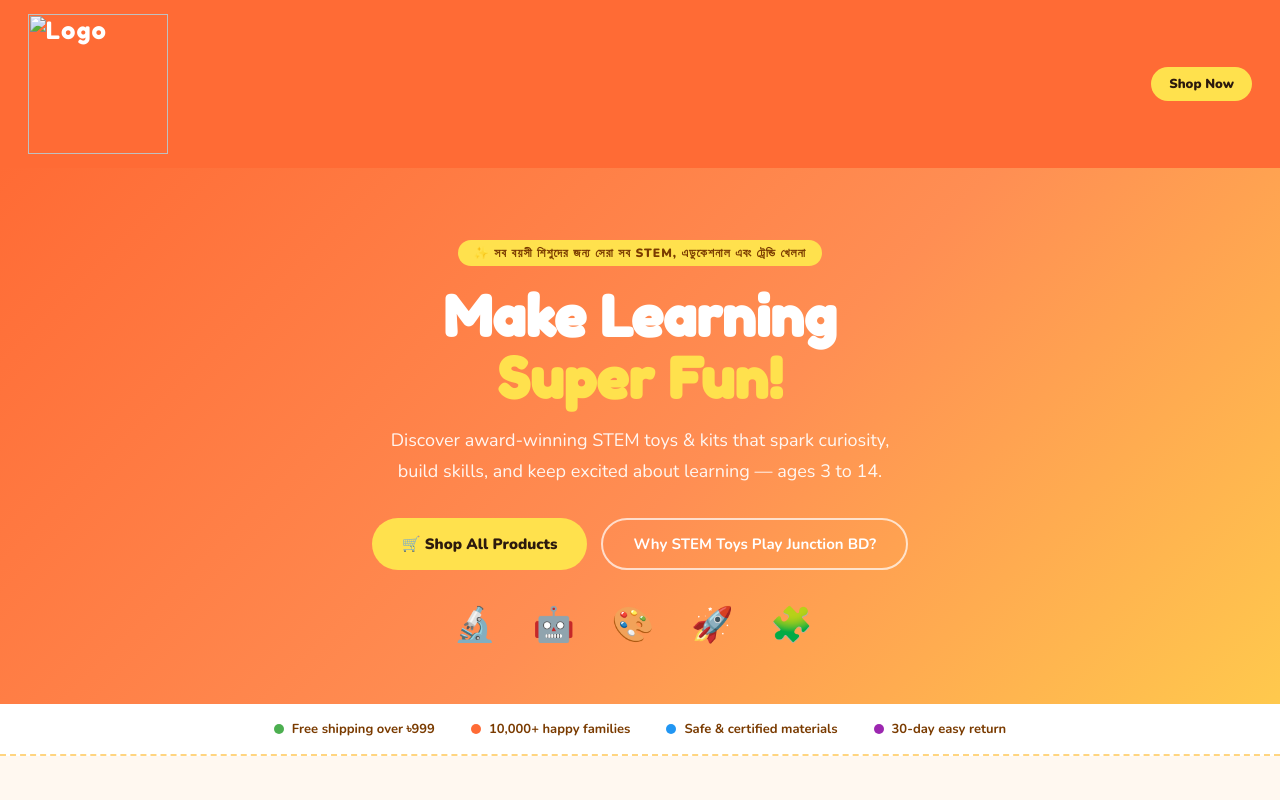
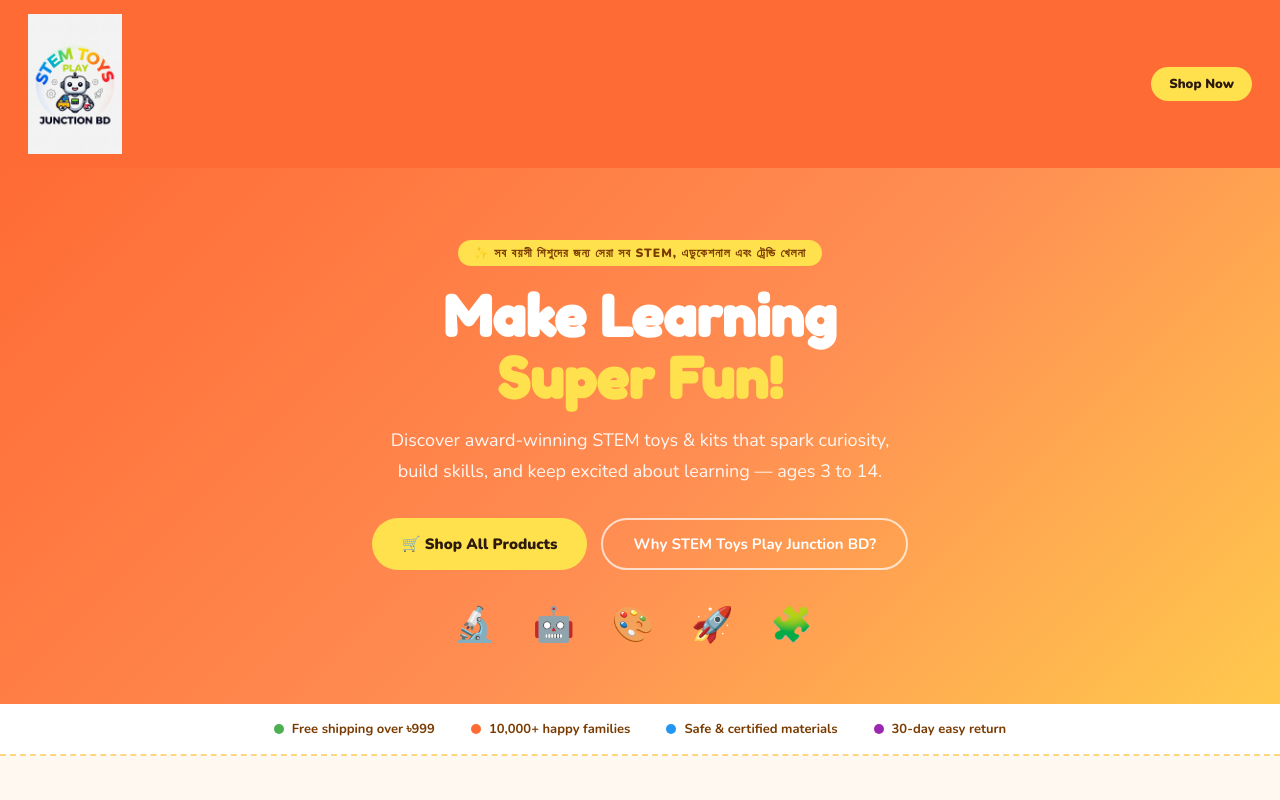
Before and after one commit to sharifnowaz45/STEM-toy-, a plain HTML site: page index.html in a window 1280 px wide. Shown: the top 800 px of the page. Drawn offline with nearby package versions, Linux system fonts and the light colour scheme.

Commit message:
Update index.html

```diff
--- a/index.html
+++ b/index.html
@@ -108,7 +108,7 @@
 
   <nav class="nav">
     <div class="nav-logo">
-     <img src="123.png" alt="Logo" style="height: 140px; width: auto; display: block;">
+     <img src="WhatsApp Image 2026-06-01 at 1.47.44 PM.jpeg" alt="Logo" style="height: 140px; width: auto; display: block;">
    </div>
     <button class="nav-cta" onclick="document.querySelector('.products').scrollIntoView({behavior:'smooth'})">Shop Now</button>
   </nav>
```
